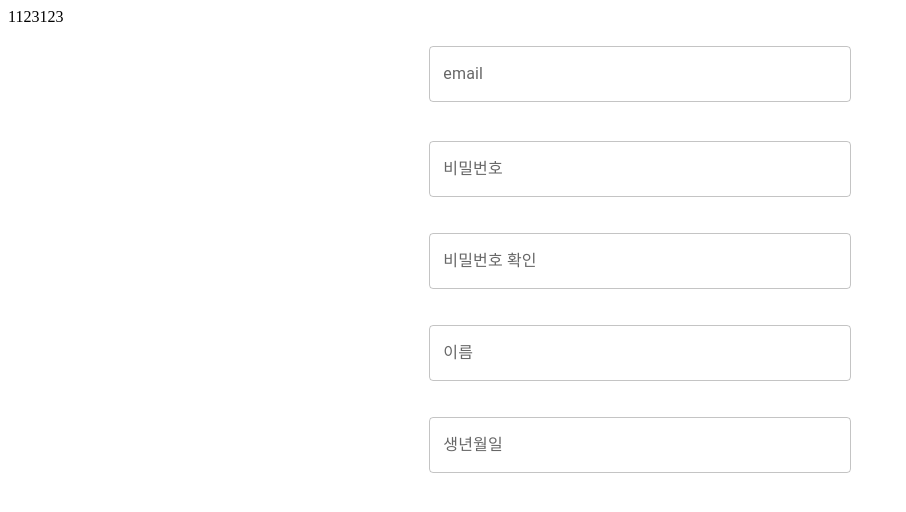
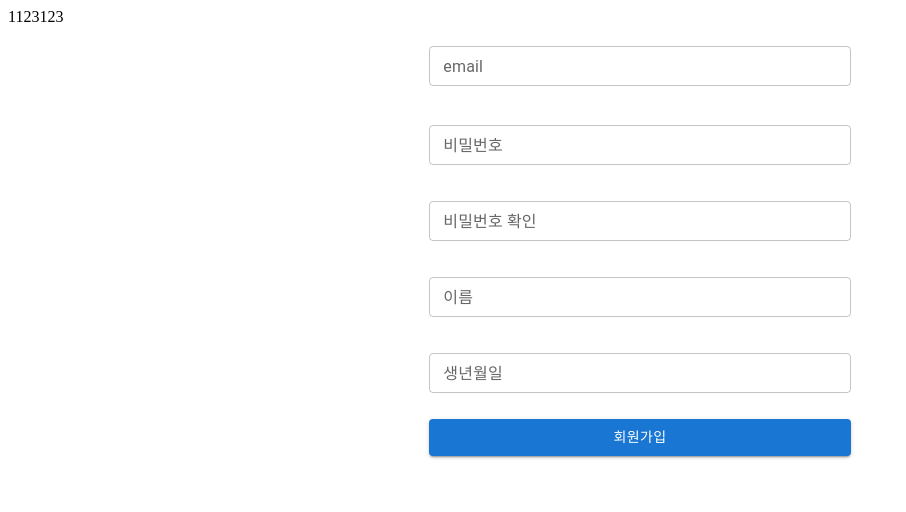
Before and after one commit to psy5973/foot-print-front, a React (Vite) app: page /signup in a window 1280 px wide. Shown: the top 512 px of the page, without its empty margins (0-906 px from the left). Built offline with nearby package versions, Linux system fonts and the light colour scheme.

Commit message:
:wrench: chore: 250828 진행중

```diff
--- a/src/common/components/form/FPForm.tsx
+++ b/src/common/components/form/FPForm.tsx
@@ -1,4 +1,5 @@
 import {
+  Button,
   Checkbox,
   FormControl,
   FormHelperText,
@@ -6,6 +7,7 @@ import {
   Radio,
   Select,
   TextField,
+  type ButtonProps,
 } from "@mui/material";
 import { ColumnType } from "./types/enum";
 import type {
@@ -16,14 +18,19 @@ import type {
   SelectColumnProps,
   FormColumnProps,
   CheckColumnProps,
+  ColumnProps,
 } from "./types/formTypes";
+import { cloneElement, type ReactElement } from "react";
 
 const FPForm = <T extends Record<string, unknown>>({
   data,
   setData,
   columns,
+  useButton = false,
+  buttonElement = "submit",
+  onSubmit,
 }: FormProps<T>) => {
-  const renderer = (item: FormColumnProps<T>) => {
+  const columnRenderer = (item: FormColumnProps<T>) => {
     const { columnType } = item;
 
     if (columnType === ColumnType.CUSTOM) {
@@ -33,20 +40,45 @@ const FPForm = <T extends Record<string, unknown>>({
       return (
         <FormColumn
           {...item}
-          value={data[item.name] as unknown}
+          value={(data[item?.name] as unknown) || ""}
           onValueChange={(v: unknown) =>
-            setData((prev) => ({ ...prev, [item.name]: v }))
+            setData((prev) => ({ ...prev, [item?.name]: v }))
           }
         />
       );
     }
   };
 
+  const handleSubmit = () => {
+    if (!onSubmit) {
+      return;
+    }
+
+    onSubmit(data);
+  };
+
   return (
     <Grid container spacing={2} component="form">
       {columns.map((item) => (
-        <Grid size={item?.size || { xs: 12 }}>{renderer(item)}</Grid>
+        <Grid size={item?.colSize || { xs: 12 }}>{columnRenderer(item)}</Grid>
       ))}
+      {useButton && (
+        <div className="w-100 mt-10">
+          {typeof buttonElement === "string" ? (
+            <Button
+              variant="contained"
+              onClick={() => handleSubmit()}
+              fullWidth
+            >
+              {buttonElement}
+            </Button>
+          ) : (
+            cloneElement(buttonElement as ReactElement<ButtonProps>, {
+              onClick: () => handleSubmit(),
+            })
+          )}
+        </div>
+      )}
     </Grid>
   );
 };
@@ -56,13 +88,17 @@ const FormColumn = <T extends Record<string, unknown>>({
   columnType = ColumnType.INPUT,
   onValueChange,
   ...props
-}: Exclude<FormColumnProps<T>, CustomColumnProps> & {}) => {
+}: Exclude<ColumnProps<T>, CustomColumnProps> & {}) => {
   const renderer = () => {
     switch (columnType) {
       case ColumnType.INPUT: {
         const p = { ...(props as InputColumnProps) };
         return (
-          <TextField onChange={(e) => onValueChange(e.target.value)} {...p} />
+          <TextField
+            size="small"
+            onChange={(e) => onValueChange(e.target.value)}
+            {...p}
+          />
         );
       }
       case ColumnType.CHECK: {
--- a/src/pages/user/signup/SignUp.tsx
+++ b/src/pages/user/signup/SignUp.tsx
@@ -5,10 +5,6 @@ import { ColumnType } from "../../../common/components/form/types/enum";
 
 const SignUp = () => {
   const [signUpRequest, setSignUpRequest] = useState<SignUpRequest>({});
-
-  // const handleSubmit = () => {
-  //   console.log("1");
-  // };
 
   return (
     <div>
@@ -21,6 +17,8 @@ const SignUp = () => {
           size={{ xs: 10, lg: 4 }}
         >
           <FPForm
+            useButton
+            buttonElement={"회원가입"}
             data={signUpRequest}
             setData={setSignUpRequest}
             columns={[
```
Also changed, not shown: src/common/components/form/types/formTypes.ts (+21 -16 lines).
